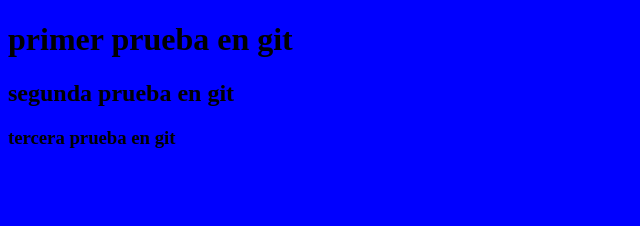
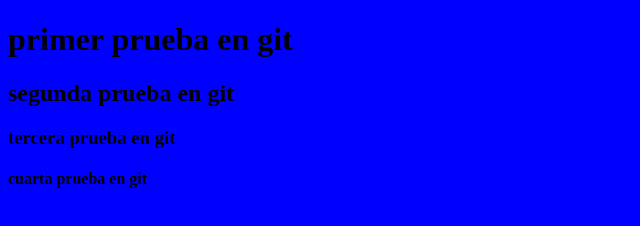
Before and after one commit to Belisario0230/CursoGit, a plain HTML site: page index.html in a window 1280 px wide. Shown: the whole page, without its empty margins (0-640 px from the left). Drawn offline with Linux system fonts and the light colour scheme.

Commit message:
Update index.html

```diff
--- a/index.html
+++ b/index.html
@@ -9,6 +9,8 @@
     <p>  <h1> primer prueba en git </h1> </p>
     <p>  <h2> segunda prueba en git </h2> </p>
     <p>  <h3> tercera prueba en git </h3> </p>
+    <p>  <h4> cuarta prueba en git </h4> </p>
+
 
 
 
```
